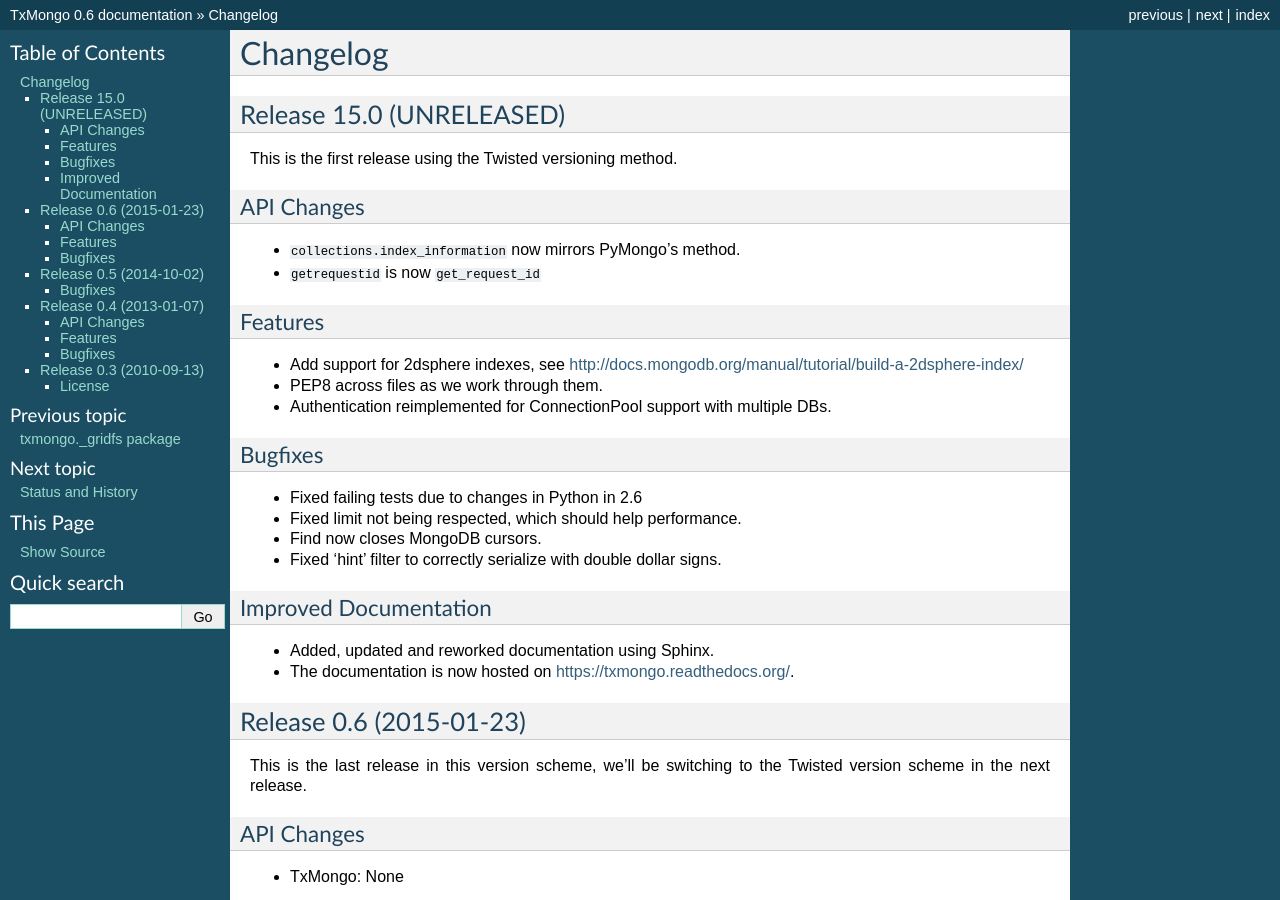
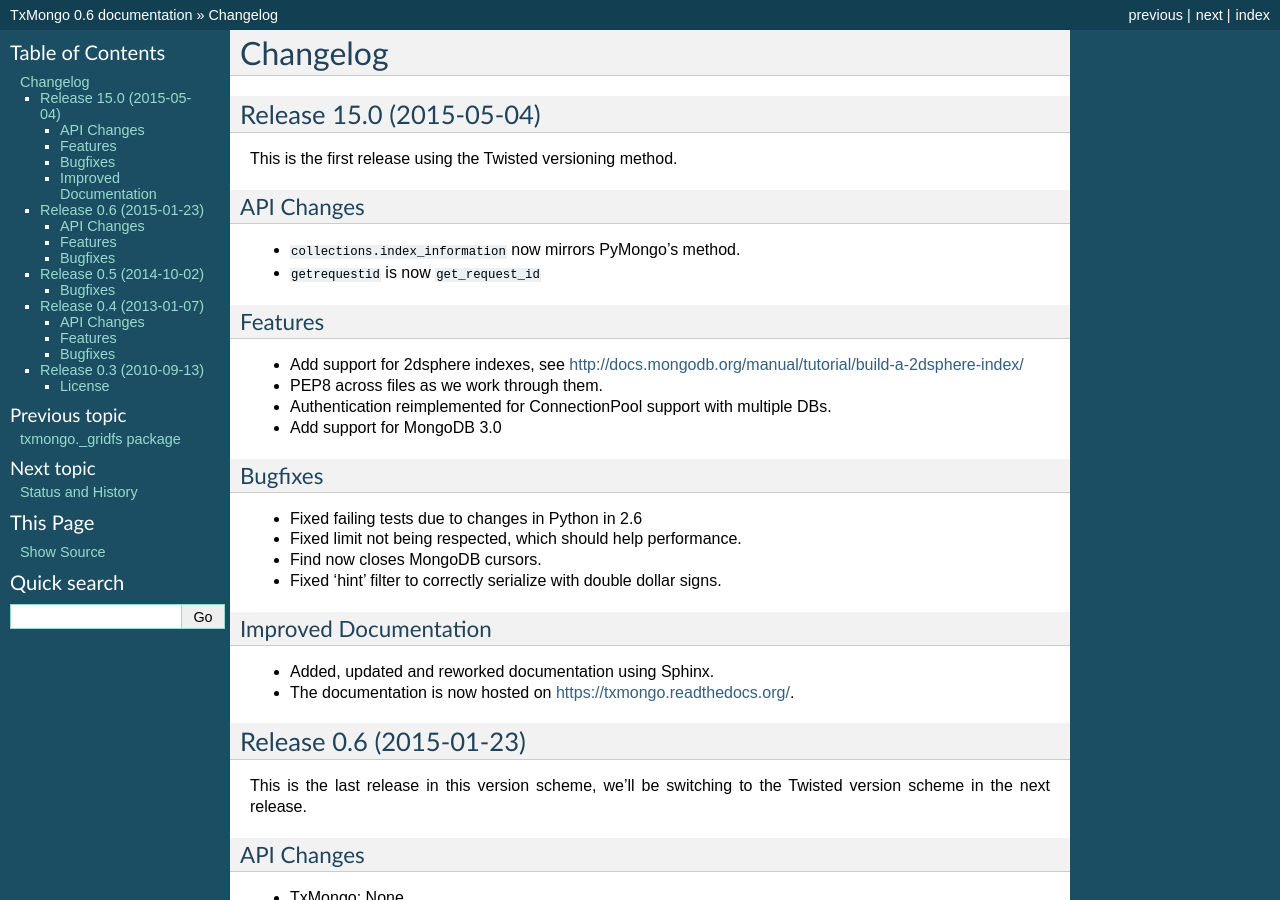
Before and after one commit to twisted/txmongo, a Sphinx documentation site: the page built from docs/source/NEWS.rst, in a window 1280 px wide and 900 px high. Built offline with Sphinx 7.4.7, drawn with Linux system fonts in a browser that asks for light colours; formulas are drawn with MathJax 3.

Commit message:
add contributor and their contribution, make this release official

```diff
--- a/docs/source/AUTHORS.rst
+++ b/docs/source/AUTHORS.rst
@@ -18,6 +18,7 @@
 - Christian Hergert
 - Dave Peticolas
 - Gleicon Moraes
+- Ilya Skriblovsky
 - Jonathan Stoppani
 - Mark L
 - Mike Dirolf (mdirolf)
--- a/docs/source/NEWS.rst
+++ b/docs/source/NEWS.rst
@@ -1,7 +1,7 @@
 Changelog
 =========
 
-Release 15.0 (UNRELEASED)
+Release 15.0 (2015-05-04)
 -------------------------
 
 This is the first release using the Twisted versioning method.
@@ -18,6 +18,7 @@
 - Add support for 2dsphere indexes, see http://docs.mongodb.org/manual/tutorial/build-a-2dsphere-index/
 - PEP8 across files as we work through them.
 - Authentication reimplemented for ConnectionPool support with multiple DBs.
+- Add support for MongoDB 3.0
 
 Bugfixes
 ^^^^^^^^
```
